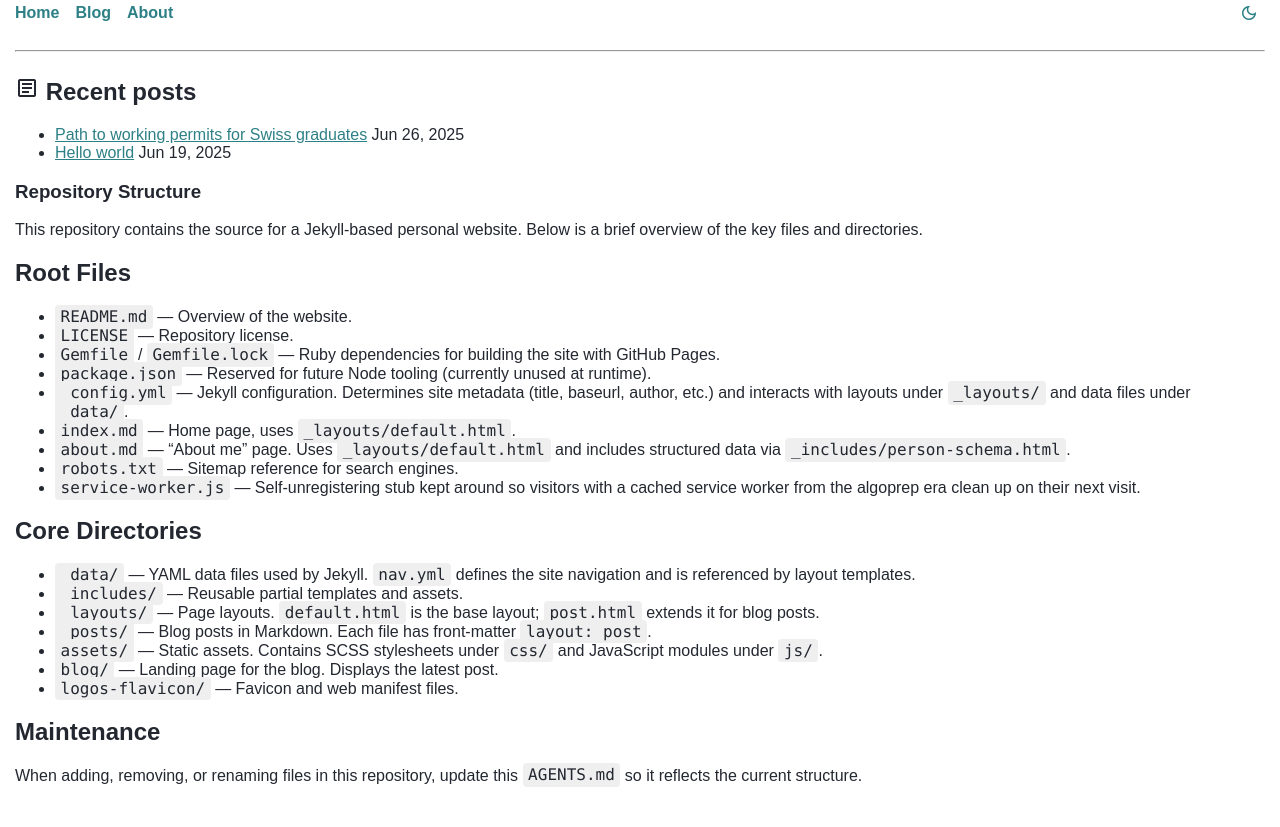
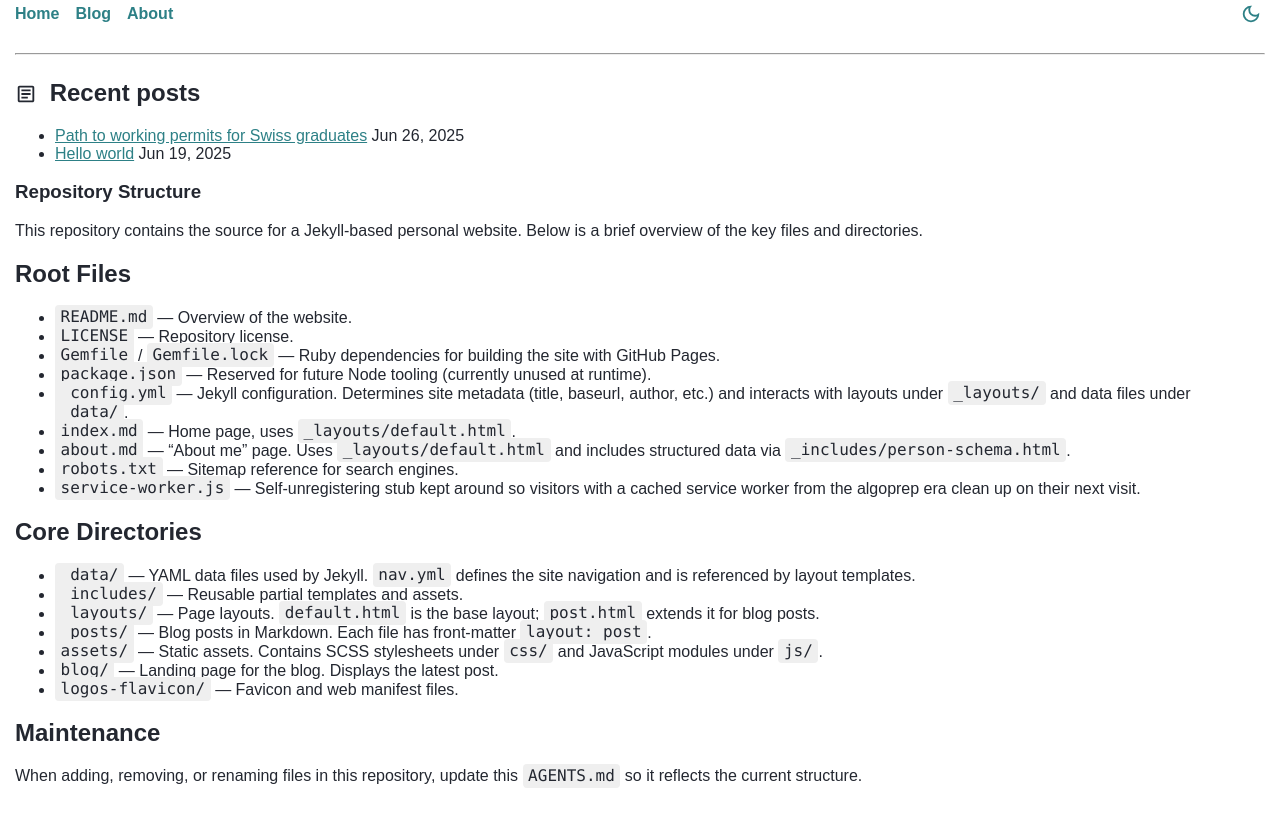
Before and after one commit to viktor-shcherb/viktor-shcherb.github.io, a Jekyll site: the page built from AGENTS.md, in a window 1280 px wide. Shown: the top 827 px of the page. Built offline with Jekyll 4.4.1, drawn with Linux system fonts in a browser that asks for light colours; our own code applies the rules of GitHub Pages for plain Markdown files.

Commit message:
Replace Material Symbols icon font with inline SVGs (#55)
The icon font was loaded from Google Fonts with display=block, so every
icon (theme toggle, recent-posts heading, copy-code button) rendered
as empty space until the font landed and then popped in. That was the
dominant flicker on first paint.

- Drop the Google Fonts preconnect + Material Symbols stylesheet from
  default.html.
- Inline the canonical Material Symbols Outlined SVGs (fetched from
  fonts.gstatic.com static endpoint) for: light_mode, dark_mode,
  article, content_copy, check.
- Theme-toggle now renders both SVGs in the button; CSS picks the
  right one based on [data-theme] (set pre-paint by theme-sniff). No
  JS swap, zero flicker.
- copy-code.js stores the copy and check SVGs as constants and
  swaps innerHTML on copy. Adds an auto-init on DOMContentLoaded
  (previously this was called from editor.js, which is gone).
- AnchorJS icon switches from Material's "link" glyph (rendered via a
  ::after with font-family: "Material Symbols Outlined") to a plain
  '#' character. The styling moves to the .anchorjs-link element
  itself.
- Drop the .material-symbols-outlined, .btn-icon-material-symbols,
  and #theme-icon CSS rules; drop paintMaterialIcons machinery from
  theme-toggle.js.

Closes #48.

```diff
--- a/_includes/critical.css
+++ b/_includes/critical.css
@@ -53,26 +53,27 @@
   font-size: 1em;
 }
 
-/* Icon helpers used by the copy-code button on first paint */
-.btn-icon {
-  height: 1.4em;
-  width: 1.4em;
-  font-size: 1.4em;
-  flex-shrink: 0;
-  display: inline-block;
-  vertical-align: middle;
-  margin-right: .5em;
-  object-fit: contain;
-}
+/* Theme toggle icons: render the right one for the current theme up
+   front (theme-sniff sets data-theme before paint), no JS swap needed. */
+.theme-icon { display: inline-block; vertical-align: middle; }
+.theme-icon-dark { display: none; }
+[data-theme='dark'] .theme-icon-light { display: none; }
+[data-theme='dark'] .theme-icon-dark { display: inline-block; }
 
-.btn-icon-material-symbols {
-  font-size: 1.65em;
-  flex-shrink: 0;
-  display: inline-block;
-  vertical-align: middle;
-  margin-right: .5em;
-}
+.heading-icon { vertical-align: -.2em; margin-right: .25em; }
 
 pre.copy-wrap { position: relative; }
-.copy-btn { position: absolute; top: .25em; right: .25em; background: none; border: none; color: var(--accent); cursor: pointer; padding: .2em; line-height: 1; display: flex; align-items: center; }
+.copy-btn {
+  position: absolute;
+  top: .25em;
+  right: .25em;
+  background: none;
+  border: none;
+  color: var(--accent);
+  cursor: pointer;
+  padding: .2em;
+  line-height: 1;
+  display: flex;
+  align-items: center;
+}
 .copy-btn[data-copied] { color: var(--accent); }
--- a/_layouts/default.html
+++ b/_layouts/default.html
@@ -17,13 +17,6 @@
     <link rel="shortcut icon" href="/logos-flavicon/favicon.ico" />
     <link rel="apple-touch-icon" sizes="180x180" href="/logos-flavicon/apple-touch-icon.png" />
     <link rel="manifest" href="/logos-flavicon/site.webmanifest" />
-
-    <!-- fonts -->
-    <link rel="preconnect" href="https://fonts.gstatic.com" crossorigin>
-    <link rel="preconnect" href="https://fonts.googleapis.com" crossorigin>
-    <link rel="stylesheet"
-      href="https://fonts.googleapis.com/css2?family=Material+Symbols+Outlined&display=block"
-      crossorigin>
 
     <!-- critical CSS inline -->
     <style>{% include critical.css %}</style>
@@ -79,7 +72,12 @@
 
           <button id="theme-toggle" class="theme-btn"
             aria-label="Toggle colour scheme">
-            <span class="material-symbols-outlined" id="theme-icon" aria-hidden="true" data-icon></span>
+            <svg class="theme-icon theme-icon-light" viewBox="0 -960 960 960" width="22" height="22" fill="currentColor" aria-hidden="true">
+              <path d="M480-120q-150 0-255-105T120-480q0-150 105-255t255-105q14 0 27.5 1t26.5 3q-41 29-65.5 75.5T444-660q0 90 63 153t153 63q55 0 101-24.5t75-65.5q2 13 3 26.5t1 27.5q0 150-105 255T480-120Zm0-80q88 0 158-48.5T740-375q-20 5-40 8t-40 3q-123 0-209.5-86.5T364-660q0-20 3-40t8-40q-78 32-126.5 102T200-480q0 116 82 198t198 82Zm-10-270Z"/>
+            </svg>
+            <svg class="theme-icon theme-icon-dark" viewBox="0 -960 960 960" width="22" height="22" fill="currentColor" aria-hidden="true">
+              <path d="M565-395q35-35 35-85t-35-85q-35-35-85-35t-85 35q-35 35-35 85t35 85q35 35 85 35t85-35Zm-226.5 56.5Q280-397 280-480t58.5-141.5Q397-680 480-680t141.5 58.5Q680-563 680-480t-58.5 141.5Q563-280 480-280t-141.5-58.5ZM200-440H40v-80h160v80Zm720 0H760v-80h160v80ZM440-760v-160h80v160h-80Zm0 720v-160h80v160h-80ZM256-650l-101-97 57-59 96 100-52 56Zm492 496-97-101 53-55 101 97-57 59Zm-98-550 97-101 59 57-100 96-56-52ZM154-212l101-97 55 53-97 101-59-57Zm326-268Z"/>
+            </svg>
           </button>
         </nav>
 
@@ -92,7 +90,9 @@
         {%- else -%}
           <div class="recent-posts">
             <h2 class="recent-heading">
-              <span class="material-symbols-outlined" aria-hidden="true" data-icon="article"></span>
+              <svg class="heading-icon" viewBox="0 -960 960 960" width="22" height="22" fill="currentColor" aria-hidden="true">
+                <path d="M280-280h280v-80H280v80Zm0-160h400v-80H280v80Zm0-160h400v-80H280v80Zm-80 480q-33 0-56.5-23.5T120-200v-560q0-33 23.5-56.5T200-840h560q33 0 56.5 23.5T840-760v560q0 33-23.5 56.5T760-120H200Zm0-80h560v-560H200v560Zm0-560v560-560Z"/>
+              </svg>
               Recent posts
             </h2>
 
--- a/assets/css/_base.scss
+++ b/assets/css/_base.scss
@@ -110,16 +110,10 @@
   background: none;
   border: none;
   cursor: pointer;
-  font-size: .01rem;
   color: var(--accent);
   line-height: 1;
-  transition: background 0.2s;
-}
-
-#theme-icon {
-  font-size: 1.25rem;
-  width: 1em;
-  display: inline-block;
+  transition: opacity 0.15s;
+  padding: .25em;
 }
 
 .theme-btn:hover { opacity: 0.75; }
@@ -139,29 +133,23 @@
 }
 
 .go-blog a:hover { text-decoration: underline; }
-.go-blog .material-symbols-outlined { font-size: 1.2em; }
 
-.material-symbols-outlined {
-  display: inline-block;
-  width: 1em;
+/* Heading anchor links injected by anchor-js on post pages. The icon is
+   a plain '#' character so we have no font dependency. */
+.anchorjs-link {
+  color: var(--text-muted);
+  text-decoration: none;
+  margin-left: .25rem;
+  opacity: 0;
+  transition: opacity .15s ease;
 }
 
-.anchorjs-link::after {
-  font-family: "Material Symbols Outlined";
-  content: "link";
-  font-size: 1em;
-  vertical-align: -0.15em;
-  opacity: 0;
-  transition: opacity .15s ease;
-  margin-left: .25rem;
-}
-
-h1:hover .anchorjs-link::after,
-h2:hover .anchorjs-link::after,
-h3:hover .anchorjs-link::after,
-h4:hover .anchorjs-link::after,
-h5:hover .anchorjs-link::after,
-h6:hover .anchorjs-link::after {
+h1:hover .anchorjs-link,
+h2:hover .anchorjs-link,
+h3:hover .anchorjs-link,
+h4:hover .anchorjs-link,
+h5:hover .anchorjs-link,
+h6:hover .anchorjs-link {
   opacity: .6;
 }
 
--- a/assets/js/copy-code.js
+++ b/assets/js/copy-code.js
@@ -1,3 +1,13 @@
+const COPY_SVG =
+  '<svg viewBox="0 -960 960 960" width="18" height="18" fill="currentColor" aria-hidden="true">' +
+  '<path d="M360-240q-33 0-56.5-23.5T280-320v-480q0-33 23.5-56.5T360-880h360q33 0 56.5 23.5T800-800v480q0 33-23.5 56.5T720-240H360Zm0-80h360v-480H360v480ZM200-80q-33 0-56.5-23.5T120-160v-560h80v560h440v80H200Zm160-240v-480 480Z"/>' +
+  '</svg>';
+
+const CHECK_SVG =
+  '<svg viewBox="0 -960 960 960" width="18" height="18" fill="currentColor" aria-hidden="true">' +
+  '<path d="M382-240 154-468l57-57 171 171 367-367 57 57-424 424Z"/>' +
+  '</svg>';
+
 export function addCopyButtons(scope = document) {
   scope.querySelectorAll('pre > code, .cm-static-view').forEach(el => {
     const pre = el.matches('pre > code') ? el.parentElement : el;
@@ -7,21 +17,18 @@
     const btn = document.createElement('button');
     btn.type = 'button';
     btn.className = 'copy-btn';
-    btn.innerHTML =
-      '<span class="material-symbols-outlined btn-icon-material-symbols" aria-hidden="true">content_copy</span>';
+    btn.innerHTML = COPY_SVG;
 
     btn.addEventListener('click', () => {
       const text = el.matches('pre > code')
-        ? el.innerText // (Consider textContent; see note below.)
+        ? el.innerText
         : el.getAttribute('data-code') || '';
       navigator.clipboard.writeText(text)
         .then(() => {
-          btn.innerHTML =
-            '<span class="material-symbols-outlined btn-icon-material-symbols" aria-hidden="true">check</span>';
+          btn.innerHTML = CHECK_SVG;
           btn.dataset.copied = 'true';
           setTimeout(() => {
-            btn.innerHTML =
-              '<span class="material-symbols-outlined btn-icon-material-symbols" aria-hidden="true">content_copy</span>';
+            btn.innerHTML = COPY_SVG;
             delete btn.dataset.copied;
           }, 2000);
         })
@@ -31,3 +38,9 @@
     pre.appendChild(btn);
   });
 }
+
+if (document.readyState === 'loading') {
+  document.addEventListener('DOMContentLoaded', () => addCopyButtons(), { once: true });
+} else {
+  addCopyButtons();
+}
--- a/assets/js/theme-toggle.js
+++ b/assets/js/theme-toggle.js
@@ -1,41 +1,17 @@
-const key   = 'prefers-dark';
-const root  = document.documentElement;
-const toggle= document.getElementById('theme-toggle');
-const icon  = document.getElementById('theme-icon');
+const KEY = 'prefers-dark';
+const root = document.documentElement;
+const toggle = document.getElementById('theme-toggle');
 
-const prefers = matchMedia('(prefers-color-scheme: dark)').matches;
-const stored  = localStorage.getItem(key);
-const startDark = stored ? stored === 'true' : prefers;
-
-/* --- helpers ---------------------------------------------------- */
-function setIcon(isDark){
-  const glyph = isDark ? 'light_mode' : 'dark_mode';
-  icon.dataset.icon = glyph;     // for future paint calls
-  icon.textContent  = glyph;     // visible right now
+function applyTheme(isDark) {
+  root.dataset.theme = isDark ? 'dark' : 'light';
 }
 
-function paintMaterialIcons(scope = document){
-  scope.querySelectorAll('.material-symbols-outlined[data-icon]')
-       .forEach(el => { el.textContent = el.dataset.icon; });
-}
-
-/* --- initial boot ----------------------------------------------- */
-if (toggle && icon){
-  applyTheme(startDark);         // sets icon & html[data-theme]
-
+if (toggle) {
+  /* Initial paint already handled by theme-sniff.js. CSS picks the right
+   * SVG via [data-theme]; this listener flips the attribute on click. */
   toggle.addEventListener('click', () => {
     const next = root.dataset.theme !== 'dark';
     applyTheme(next);
-    localStorage.setItem(key, next);
-    document.dispatchEvent(new CustomEvent('themechange', { bubbles:true, composed:true }));
+    localStorage.setItem(KEY, String(next));
   });
 }
-
-/* --- theme / icon application ----------------------------------- */
-function applyTheme(isDark){
-  root.dataset.theme = isDark ? 'dark' : 'light';
-  setIcon(isDark);
-}
-
-/* --- once fonts are ready, paint all glyphs --------------------- */
-document.fonts.ready.then(paintMaterialIcons.bind(null, document));
```
Also changed, not shown: assets/js/post.js (+1 -6 lines).
